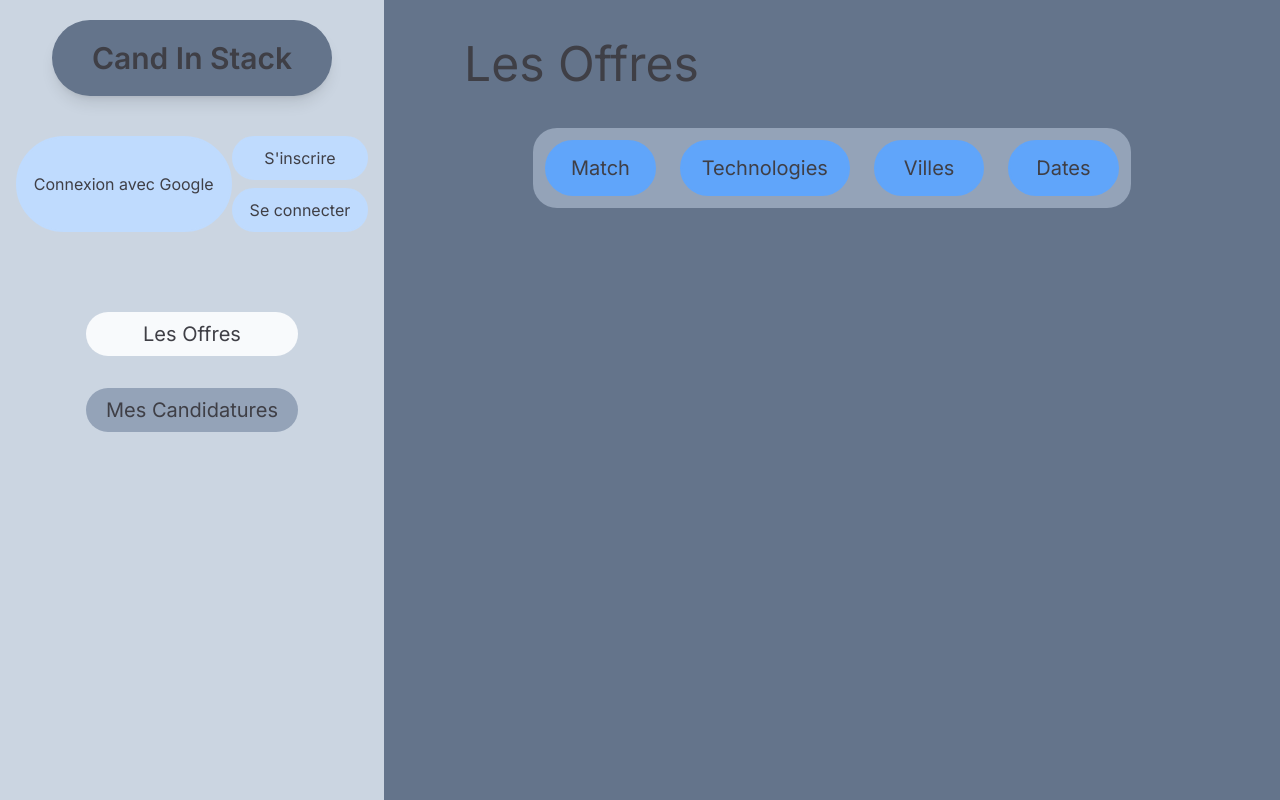
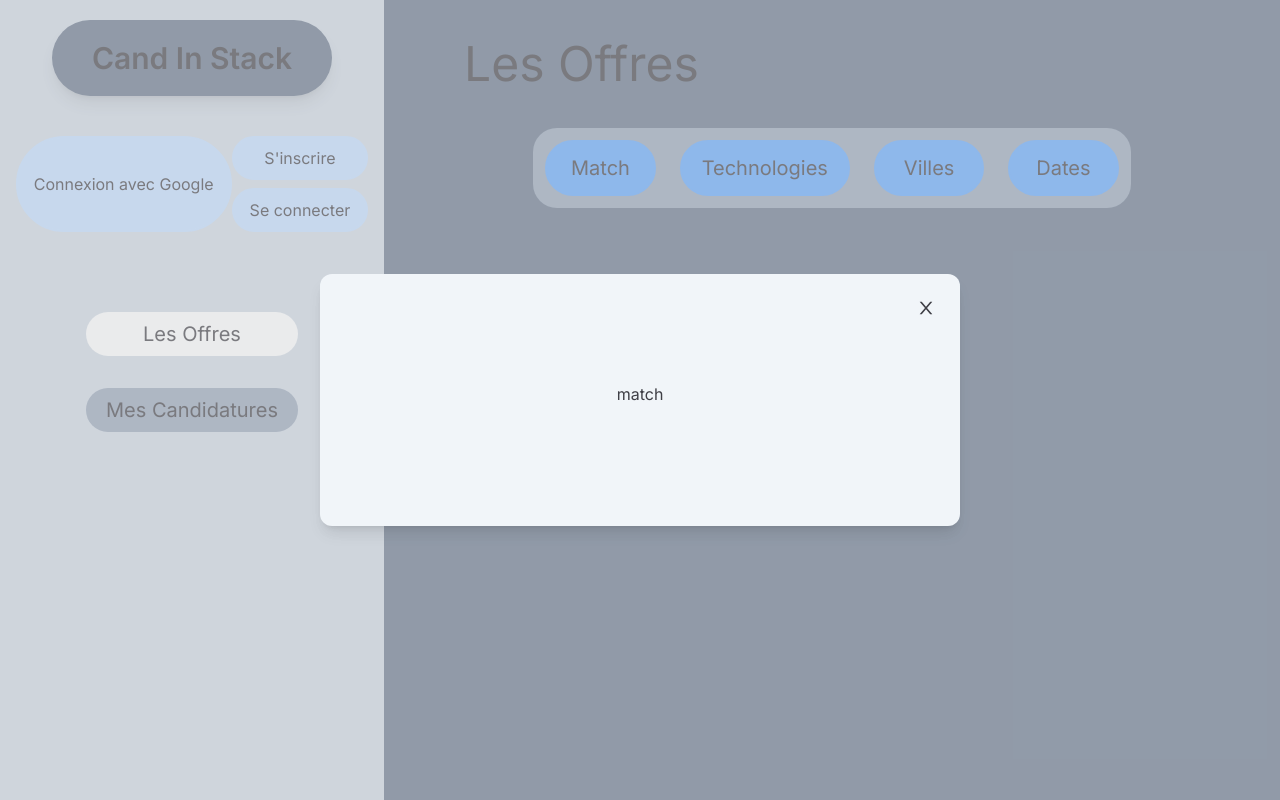
Before and after one commit to dlopoelinreverse/cand-in-stack, a Next.js app: page / in a window 1280 px wide. Both pictures are taken after a click on the button "Match". Built offline with nearby package versions, Linux system fonts and the light colour scheme; no server answers; what tailwindcss-debug-screens would draw is missing.

Commit message:
Filters modal

```diff
--- a/components/Modals/CustomModal.tsx
+++ b/components/Modals/CustomModal.tsx
@@ -7,7 +7,7 @@ type ModalProps = {
   onClose: () => void;
   onSubmit?: () => void;
   title?: string;
-  body?: React.ReactElement;
+  body?: React.ReactElement | string;
   footer?: React.ReactElement;
   actionLabel?: string;
   disabled?: boolean;
--- a/components/TestModal.tsx
+++ b/components/TestModal.tsx
@@ -1,5 +1,5 @@
 import React from "react";
 
-export default function TestModal() {
-  return <div>TestModal</div>;
+export default function TestModal({ modalName }: { modalName: string }) {
+  return <div>{modalName}</div>;
 }
--- a/components/offersFilters/Filters.tsx
+++ b/components/offersFilters/Filters.tsx
@@ -3,18 +3,42 @@
 import { useState } from "react";
 import CustomButton from "../CustomButton";
 import TestModal from "../TestModal";
+import CustomModal from "../Modals/CustomModal";
+import { useModal } from "@/hooks/useModal";
+import TechnologiesFilterModal from "./TechnologiesFilterModal";
 
 const filters = [
-  { label: "Match" },
-  { label: "Technologies", filterComponentModal: <TestModal /> },
-  { label: "Villes", modalName: "cities" },
-  { label: "Dates", modalName: "dates" },
+  {
+    label: "Match",
+    filterComponentModal: <TestModal modalName="match" />,
+    modalName: "match",
+  },
+  {
+    label: "Technologies",
+    filterComponentModal: <TechnologiesFilterModal />,
+    modalName: "technologies",
+  },
+  {
+    label: "Villes",
+    filterComponentModal: <TestModal modalName="cities" />,
+    modalName: "cities",
+  },
+  {
+    label: "Dates",
+    filterComponentModal: <TestModal modalName="dates" />,
+    modalName: "dates",
+  },
 ];
 
 export default function Filters() {
-  const [filterComponentModal, setfilterComponentModal] =
-    useState<React.ReactNode>(null);
-  console.log(filterComponentModal);
+  const { modalOpen, onOpenModal, onCloseModal } = useModal();
+  const [modalName, setModalName] = useState("");
+  const filterBodyModal = filters
+    .filter((filter) => filter.modalName === modalName)
+    .map((filter) => filter.filterComponentModal);
+
+  const bodyModal = [...filterBodyModal];
+
   return (
     <div className="flex justify-center my-10">
       <div className="flex items-center justify-around w-8/12 h-20 rounded-3xl bg-slate-400">
@@ -25,13 +49,19 @@ export default function Filters() {
             large
             fullWidth
             additionnalStyle="mx-3"
-            onClick={() =>
-              setfilterComponentModal(filter?.filterComponentModal)
-            }
+            onClick={() => {
+              setModalName(filter.modalName);
+              onOpenModal();
+            }}
           />
         ))}
       </div>
-      {filterComponentModal}
+
+      <CustomModal
+        isOpen={modalOpen}
+        onClose={onCloseModal}
+        body={bodyModal[0]}
+      />
     </div>
   );
 }
--- /dev/null
+++ b/components/offersFilters/TechnologiesFilterModal.tsx
@@ -0,0 +1,29 @@
+import CustomButton from "../CustomButton";
+
+const fakeTechnos = [
+  { id: "1", name: "React" },
+  { id: "2", name: "Python" },
+  { id: "3", name: "Sql" },
+  { id: "4", name: "MongoDB" },
+];
+
+export default function TechnologiesFilterModal() {
+  const technos = fakeTechnos;
+  // getalltechnos
+  // map technos => button with chip "+"
+  // selected filters => map selected technos => button with chip "-"
+  // this gonna be retunr in to th modal
+  return (
+    <div>
+      <ul>
+        {technos.map((techno) => (
+          <CustomButton
+            key={techno.id}
+            actionLabel={techno.name}
+            onClick={() => {}}
+          />
+        ))}
+      </ul>
+    </div>
+  );
+}
```
